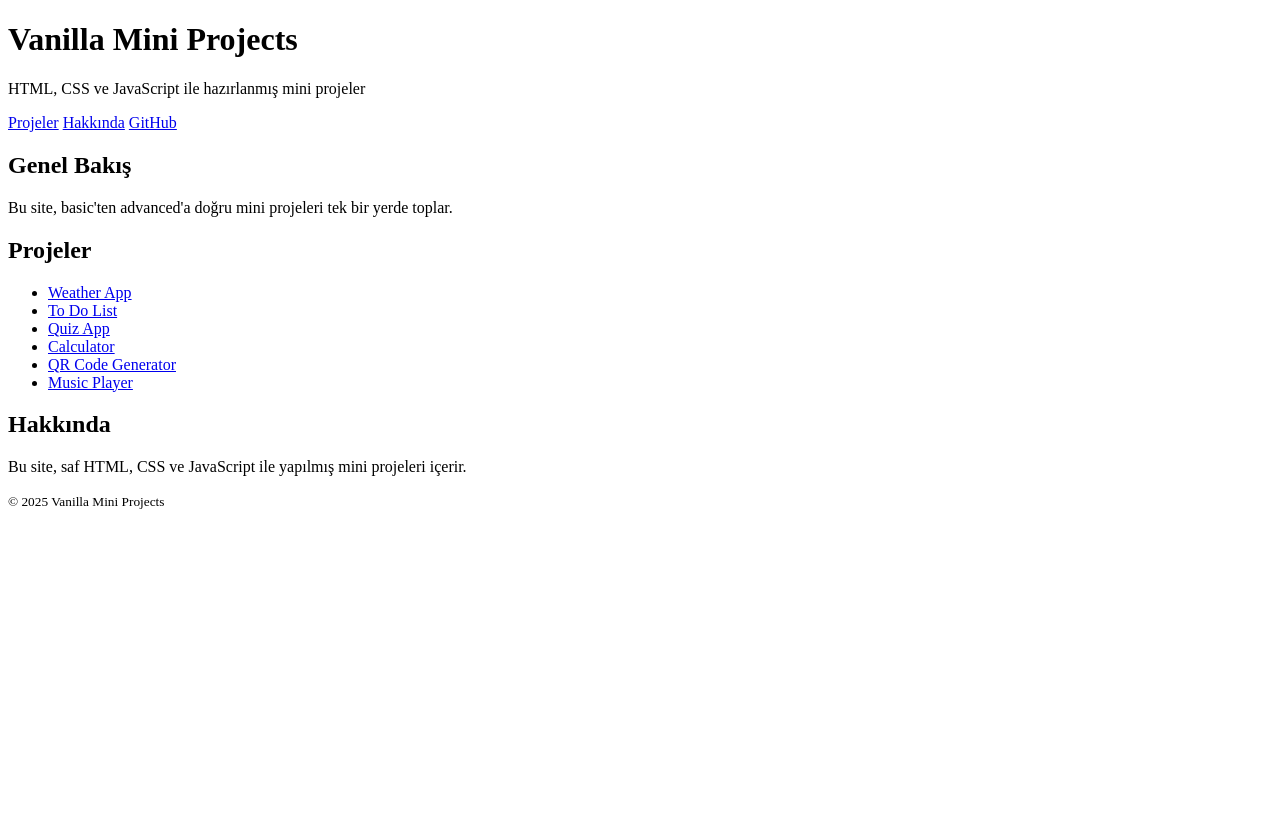
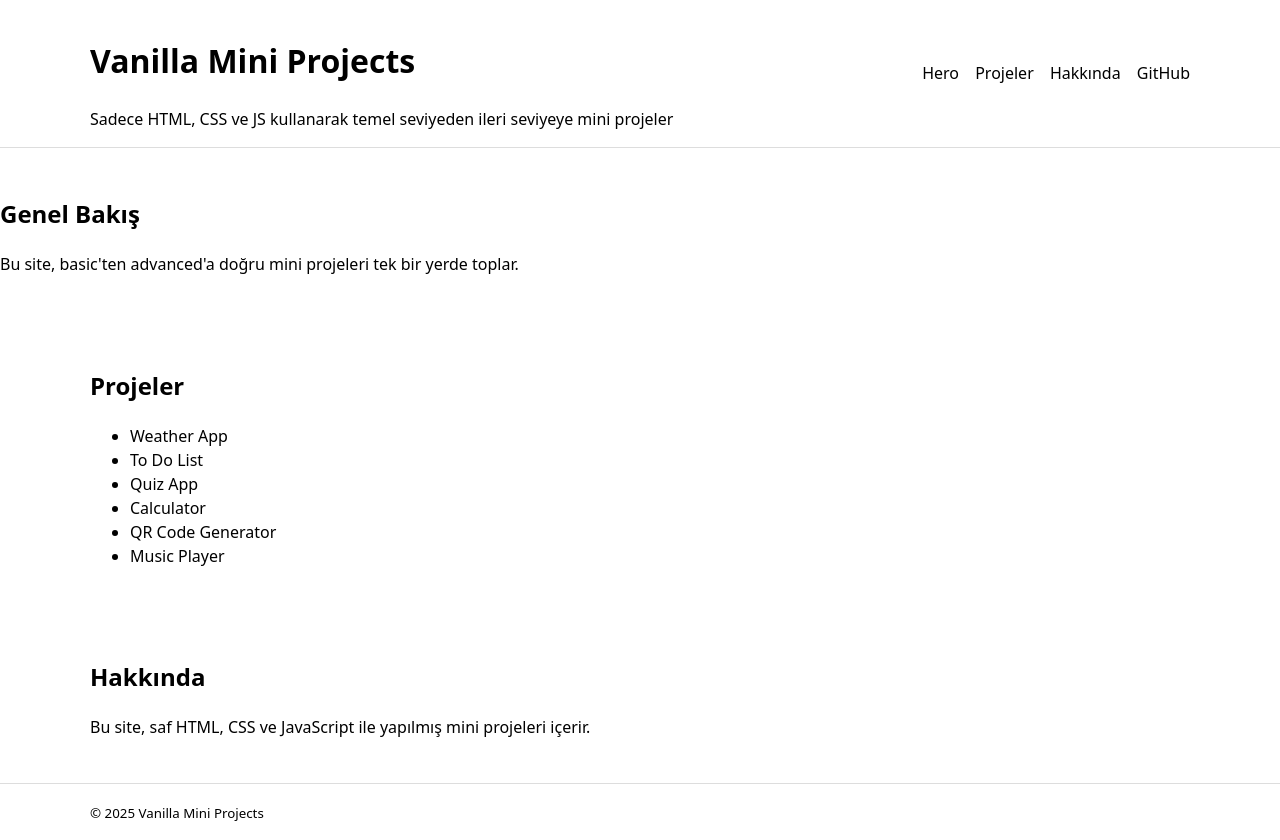
Before and after one commit to burcuusta/vanilla-mini-projects, a plain HTML site: page index.html in a window 1280 px wide. Before the commit the page ends 800 px from the top, so only its background shows below. Drawn offline with Linux system fonts and the light colour scheme.

Commit message:
header düzenlendi
kabaca header oluşturuldu.

```diff
--- a/assets/styles.css
+++ b/assets/styles.css
@@ -0,0 +1,44 @@
+*{ box-sizing: border-box;
+a { color: inherit; text-decoration: none; }
+a:hover { text-decoration: underline; }}
+
+body{
+  margin: 0;
+  font-family: system-ui, Arial, sans-serif;
+  line-height: 1.5;
+}
+
+.container{
+  width: min(1100px, calc(100% - 32px));
+  margin: 0 auto;
+}
+
+.section{
+  padding: 28px 0;
+}
+
+.header{
+  padding: 16px 0;
+  border-bottom: 1px solid #ddd;
+}
+
+.nav a{
+  margin-right: 12px;
+}
+
+.footer{
+  padding: 16px 0;
+  border-top: 1px solid #ddd;
+}
+
+/*header*/
+.header .container {
+display: flex;
+  align-items: center;
+  justify-content: space-between;
+  gap: 16px;
+}
+.site-title{ margin: 0; }
+.header p{ margin: 6px 0 0; }
+.nav a{ margin-right: 12px; }
+.nav a:last-child{ margin-right: 0; }
--- a/index.html
+++ b/index.html
@@ -4,19 +4,26 @@
     <meta charset="UTF-8">
     <meta name="viewport" content="width=device-width, initial-scale=1.0">
     <title>Vanilla Mini Projects</title>
+    <link rel="stylesheet" href="./assets/styles.css" />
 </head>
 <body>
-   <header class="header">
-    <div class="container">
-      <h1>Vanilla Mini Projects</h1>
-      <p>HTML, CSS ve JavaScript ile hazırlanmış mini projeler</p>
+<header class="header">
+  <div class="container header__inner">
+    <div class="brand">
+      <h1 class="brand__title">Vanilla Mini Projects</h1>
+      <p class="brand__subtitle">Sadece HTML, CSS ve JS kullanarak temel seviyeden ileri seviyeye mini projeler</p>
     </div>
-    <nav class="nav">
-        <a href="#projects">Projeler</a>
-        <a href="#about">Hakkında</a>
-        <a href="https://github.com/burcuusta" target="_blank">GitHub</a>
+
+    <nav class="nav" aria-label="Primary">
+      <a class="nav__link" href="#hero">Hero</a>
+      <a class="nav__link" href="#projects">Projeler</a>
+      <a class="nav__link" href="#about">Hakkında</a>
+      <a class="nav__link" href="https://github.com/" target="_blank" rel="noopener noreferrer">GitHub</a>
     </nav>
-   </header>
+  </div>
+</header>
+
+
 
     <main>
 
```
